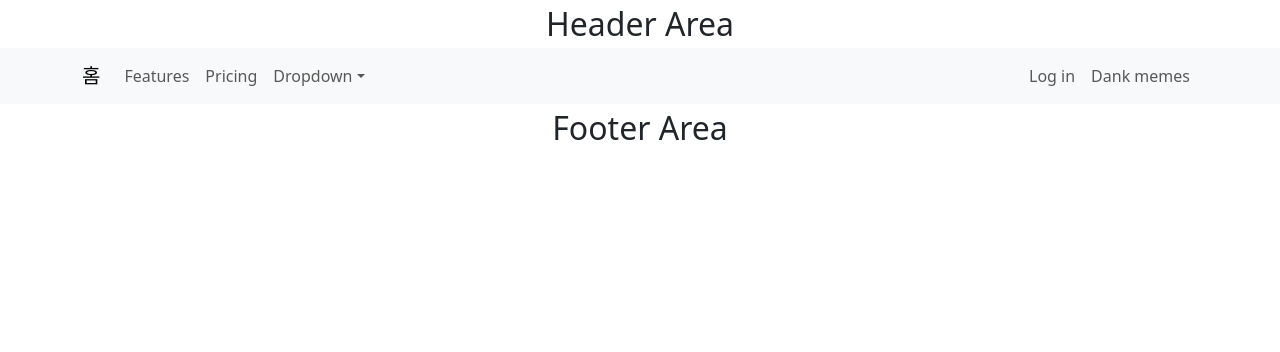
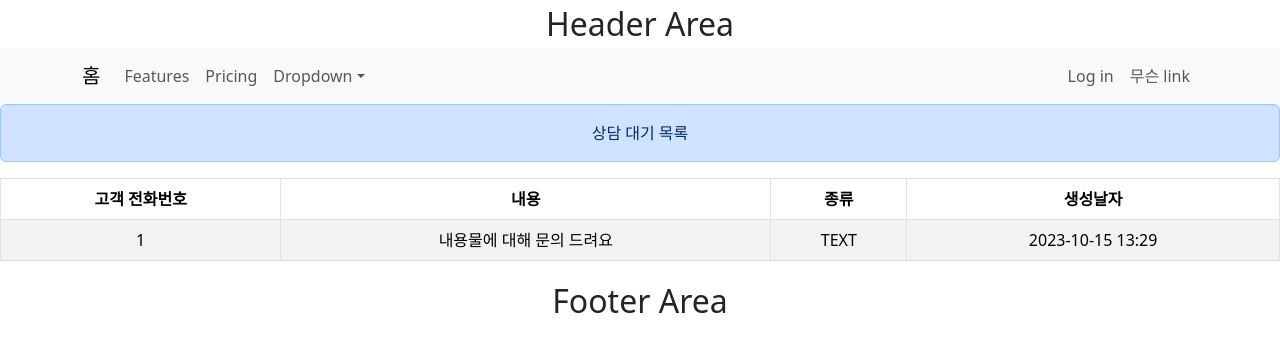
Before and after one commit to lamb0693/CSReact, a React (Create React App) app: page /csr_home in a window 1280 px wide. Shown: the top 352 px of the page. Built offline with nearby package versions, Linux system fonts and the light colour scheme.

Commit message:
adding csr_home

```diff
--- a/src/App.tsx
+++ b/src/App.tsx
@@ -7,15 +7,21 @@ import { Header } from './component/Header';
 import { Footer } from './component/Footer';
 import { Routes, Route, BrowserRouter} from 'react-router-dom'
 import { LoginForm } from './component/LoginForm';
+import { UserInfoProvider } from './UserInfoStatusContext';
+import { CSRHome } from './component/CSRHome';
 
 function App() {
+
+
     return (
+        <UserInfoProvider>
             <div className="App">
                 <Header></Header>
                 <MenuBar></MenuBar>
                 <BrowserRouter>
                     <Routes>
                         <Route path="/" element={<ClientHome/>}/>
+                        <Route path="/csr_home" element={<CSRHome/>}/>
                         <Route path="/login" element={<LoginForm/>}/>
                         {/* <Route path="/about/intro" element={<Content/>}/>
                         <Route path="/about/intro/:userId" element={<Content/>}/>
@@ -27,6 +33,8 @@ function App() {
                 </BrowserRouter>
                 <Footer/>
             </div>
+        </UserInfoProvider>
+
     );
 }
 
--- /dev/null
+++ b/src/UserInfoStatusContext.tsx
@@ -0,0 +1,35 @@
+import { createContext, useState, ReactNode } from "react"
+
+export type UserInfo = {
+    accessToken : string,
+    tel : string,
+    role : string,
+    bLogin : boolean,
+    setAccessToken : (token : string) => void,
+    setTel : (tel : string) => void,
+    setRole : (role : string) => void,
+    setBLogin : (bLogin : boolean) => void
+}
+
+type UserInfoProviderProps = {
+    children : ReactNode
+}
+
+export const UserInfoStatusContext = createContext<UserInfo | undefined>(undefined)
+
+export const UserInfoProvider : React.FC<UserInfoProviderProps> = ({children}) => {
+    const [accessToken, setAccessToken] = useState("")
+    const [tel, setTel] = useState("")
+    const [role, setRole] = useState("")
+    const [bLogin, setBLogin] = useState(false)
+
+    const userInfo : UserInfo = {
+        accessToken, setAccessToken, tel, setTel, role, setRole, bLogin, setBLogin
+    }
+
+    return (
+        <UserInfoStatusContext.Provider value={userInfo}>
+            {children}
+        </UserInfoStatusContext.Provider>
+    );
+}
--- /dev/null
+++ b/src/component/CSRHome.tsx
@@ -0,0 +1,31 @@
+import { Alert, Table } from "react-bootstrap"
+
+export const CSRHome = () => {
+
+    return (
+        <>
+            <Alert variant="primary">
+                상담 대기 목록
+            </Alert>
+            <Table striped bordered hover>
+                <thead>
+                    <tr>
+                        <th>고객 전화번호</th>
+                        <th>내용</th>
+                        <th>종류</th>
+                        <th>생성날자</th>
+                    </tr>
+                </thead>
+                <tbody>
+                    <tr>
+                        <td>1</td>
+                        <td>내용물에 대해 문의 드려요</td>
+                        <td>TEXT</td>
+                        <td>2023-10-15 13:29</td>
+                    </tr>
+                </tbody>
+            </Table>
+        </>
+
+    )
+}
--- /dev/null
+++ b/src/component/CustomConfirmDialog.tsx
@@ -0,0 +1,46 @@
+import React, { useState } from 'react';
+
+type CustomConfirmDialogProps = {
+    onConfirm : () => void
+    text : string
+    message : string
+}
+
+export const  CustomConfirmDialog = (props : CustomConfirmDialogProps) => {
+
+    const style = {
+        dialog :{
+            backgroundColor : "green",
+            padding : "5px"
+        }
+    }
+
+
+    const [isOpen, setIsOpen] = useState(false);
+
+    const openDialog = () => {
+        setIsOpen(true);
+    };
+
+    const closeDialog = () => {
+        setIsOpen(false);
+    };
+
+    const confirmAction = () => {
+        props.onConfirm(); // Execute the action if confirmed
+        closeDialog();
+    };
+
+    return (
+        <div>
+        <button onClick={openDialog}>{props.text}</button>
+        {isOpen && (
+            <div style={style.dialog}>
+                <p>{props.message}</p>
+                <button onClick={confirmAction}>Yes</button>
+                <button onClick={closeDialog}>No</button>
+            </div>
+        )}
+        </div>
+    );
+}
--- a/src/component/LoginForm.tsx
+++ b/src/component/LoginForm.tsx
@@ -4,53 +4,45 @@ import Container from 'react-bootstrap/Container';
 import Button from 'react-bootstrap/Button';
 import Col from 'react-bootstrap/Col';
 import Row from 'react-bootstrap/Row';
-import { useState } from 'react';
+import { useState, useContext} from 'react';
 import { SERVER_ADDRESS } from '../Cons';
-import axios, {AxiosError, AxiosResponse} from "axios"
+import axios, {AxiosResponse} from "axios"
+import { UserInfo, UserInfoStatusContext } from '../UserInfoStatusContext';
+import { useNavigate } from 'react-router-dom'
 
 
 export const LoginForm = () => {
+    const navigateTo  = useNavigate()
+
     const [tel, setTel] = useState('010XXXXYYYY')
     const [password, setPassword] = useState('')
 
-    const postData = {
-        tel: "01031795981",
-        password: "00000000",
+    const userInfo : UserInfo | undefined  = useContext(UserInfoStatusContext)
+    if(userInfo === undefined){
+        return <div>Form is Not Initialized due to userInfo is undefined</div>
     }
 
 
-    const getToken = async () => {
-        try{
-            const response : AxiosResponse =  await axios.post("http://localhost:8080/auth/login",
-            {
-                tel : "01031795981",
-                password : "00000000"
-            })
-            console.log(response)
-        } catch(err ) {
-            console.log(err)
-        }
-    }
-
-    const getToken2 = async () =>{
-        try {
-            const result = await axios.get(SERVER_ADDRESS + "/")
-
-            console.log(result.data)
-        } catch (err) {
-            console.log(err)
-        }
-    }
-
     const getToken3 = async () => {
         try{
-            const response : AxiosResponse =  await axios.post("http://localhost:8080/getToken",
+            const response : AxiosResponse =  await axios.post(SERVER_ADDRESS + "/getToken",
                 {
                     tel : tel,
                     password : password
                 }
             )
-            console.log(response.data)
+            console.log(response.data, response.status)
+            if(response.status === 200){
+                userInfo.setAccessToken(response.data.accessToken)
+                userInfo.setTel(response.data.tel)
+                userInfo.setRole(response.data.role)
+                userInfo.setBLogin(true)
+                console.log("tel = " + userInfo.tel)
+                if(userInfo.role === 'USER') navigateTo("/")
+                else if (userInfo.role === 'CSR') navigateTo("/csr_home")
+            }else {
+                console.log("response is not 200")
+            }
         } catch(err ) {
             console.log(err)
         }
--- a/src/component/MenuBar.tsx
+++ b/src/component/MenuBar.tsx
@@ -1,11 +1,27 @@
-import React from 'react'
+import React, {useContext} from 'react'
 
 import Container from 'react-bootstrap/Container';
 import Nav from 'react-bootstrap/Nav';
 import Navbar from 'react-bootstrap/Navbar';
 import NavDropdown from 'react-bootstrap/NavDropdown';
+import { UserInfo, UserInfoStatusContext } from '../UserInfoStatusContext';
+import { CustomConfirmDialog } from './CustomConfirmDialog';
 
 export const MenuBar = () => {
+
+    const userInfo : UserInfo | undefined  = useContext(UserInfoStatusContext)
+    if(userInfo === undefined){
+        return <div>Form is Not Initialized due to userInfo is undefined</div>
+    }
+
+    const doLogout = () => {
+        if(userInfo === undefined) return
+        userInfo.setAccessToken("")
+        userInfo.setRole("")
+        userInfo.setBLogin(false)
+        userInfo.setTel("")
+    }
+
     return (
         <Navbar collapseOnSelect expand="lg" className="bg-body-tertiary">
         <Container>
@@ -28,9 +44,26 @@ export const MenuBar = () => {
                 </NavDropdown>
             </Nav>
             <Nav>
-                <Nav.Link href="/login">Log in</Nav.Link>
+                {
+                    !userInfo.bLogin && (
+                        <>
+                            <Nav.Link href="/login">Log in</Nav.Link>
+                        </>
+                    )
+                }
+                {
+                    userInfo.bLogin && (
+                        <>
+                            <Nav.Link href="">{userInfo.tel}님</Nav.Link>
+                            <Nav.Link>{userInfo.role}</Nav.Link>
+                            <CustomConfirmDialog onConfirm={doLogout} text="Logout" message="Logout할까요?"/>
+                        </>
+
+                    )
+                }
+
                 <Nav.Link eventKey={2} href="#memes">
-                Dank memes
+                    무슨 link
                 </Nav.Link>
             </Nav>
             </Navbar.Collapse>
```
Lines whose indentation alone changed are shown as unchanged.
